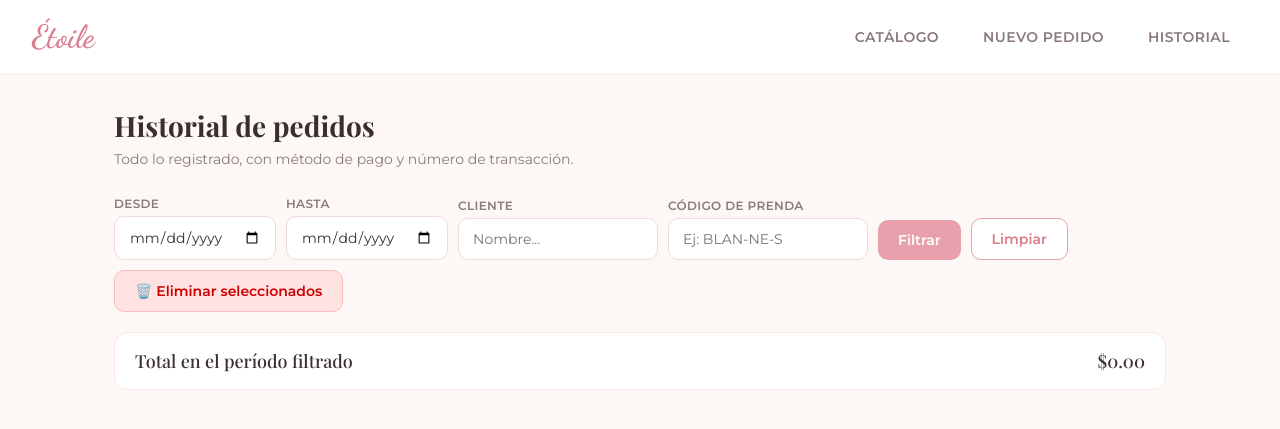
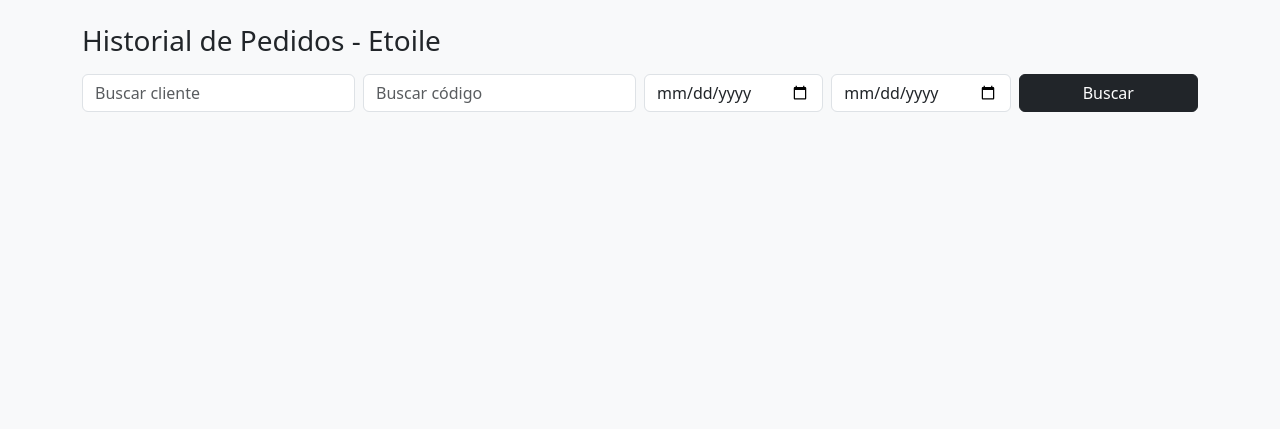
Before and after one commit to mateogirdillo-gif/etoile-admin1, a Flask app: page /historial in a window 1280 px wide. Shown: the top 429 px of the page. Run offline with Flask 3, Linux system fonts and the light colour scheme.

Commit message:
historial.html

```diff
--- a/templates/historial.html
+++ b/templates/historial.html
@@ -1,155 +1,79 @@
-{% extends "base.html" %}
-{% block title %}Historial · Étoile{% endblock %}
-{% block content %}
-{% set active = 'historial' %}
-<h1 class="page-title">Historial de pedidos</h1>
-<p class="page-sub">Todo lo registrado, con método de pago y número de transacción.</p>
+<!DOCTYPE html>
+<html lang="es">
+<head>
+<meta charset="UTF-8">
+<meta name="viewport" content="width=device-width, initial-scale=1.0">
+<title>Historial - Etoile</title>
+<link href="https://cdn.jsdelivr.net/npm/bootstrap@5.3.0/dist/css/bootstrap.min.css" rel="stylesheet">
+</head>
+<body class="bg-light">
+<div class="container mt-4">
+  <h3 class="mb-3">Historial de Pedidos - Etoile</h3>
 
-<div class="filters-row">
-  <div class="field" style="margin:0;">
-    <label>Desde</label>
-    <input type="date" id="f_desde">
+  <div class="row g-2 mb-3">
+    <div class="col-md-3"><input id="f_cliente" class="form-control" placeholder="Buscar cliente"></div>
+    <div class="col-md-3"><input id="f_codigo" class="form-control" placeholder="Buscar código"></div>
+    <div class="col-md-2"><input id="f_desde" type="date" class="form-control"></div>
+    <div class="col-md-2"><input id="f_hasta" type="date" class="form-control"></div>
+    <div class="col-md-2"><button onclick="cargar()" class="btn btn-dark w-100">Buscar</button></div>
   </div>
-  <div class="field" style="margin:0;">
-    <label>Hasta</label>
-    <input type="date" id="f_hasta">
-  </div>
-  <div class="field" style="margin:0;">
-    <label>Cliente</label>
-    <input type="text" id="f_cliente" placeholder="Nombre...">
-  </div>
-  <div class="field" style="margin:0;">
-    <label>Código de prenda</label>
-    <input type="text" id="f_codigo" placeholder="Ej: BLAN-NE-S">
-  </div>
-  <button class="primary" onclick="cargarHistorial()">Filtrar</button>
-  <button class="secondary" onclick="limpiarFiltros()">Limpiar</button>
-  <button class="secondary" onclick="eliminarSeleccionados()" style="background:#ffe2e2;color:#cc0000;border-color:#ffbcbc;">🗑️ Eliminar seleccionados</button>
+
+  <div id="contenedor" class="row"></div>
 </div>
 
-<div class="total-general-bar">
-  <span>Total en el período filtrado</span>
-  <span id="total-general">$0.00</span>
-</div>
-
-<div id="pedidos"></div>
-<div id="vacio" class="empty-state" style="display:none;">No hay pedidos que coincidan con el filtro.</div>
-
-{% endblock %}
-
-{% block extra_scripts %}
 <script>
-async function cargarHistorial() {
-  const params = new URLSearchParams();
-  const desde = document.getElementById('f_desde').value;
-  const hasta = document.getElementById('f_hasta').value;
-  const cliente = document.getElementById('f_cliente').value;
-  const codigo = document.getElementById('f_codigo').value;
-  if (desde) params.set('desde', desde);
-  if (hasta) params.set('hasta', hasta);
-  if (cliente) params.set('cliente', cliente);
-  if (codigo) params.set('codigo', codigo);
-
-  const res = await fetch('/api/historial?' + params.toString());
-  const data = await res.json();
-  const cont = document.getElementById('pedidos');
-  const vacio = document.getElementById('vacio');
-  cont.innerHTML = '';
-
-  if (!data.ok) { showToast('Error: ' + data.error, 'error'); return; }
-
-  document.getElementById('total-general').textContent = '$' + data.total_general.toFixed(2);
-
-  if (data.pedidos.length === 0) {
-    vacio.style.display = 'block';
-    return;
-  }
-  vacio.style.display = 'none';
-
-  for (const p of data.pedidos) {
-    const det = document.createElement('details');
-    det.className = 'pedido-group';
-    const pillClase = (p.metodo_pago === 'efectivo') ? 'efectivo' : 'transferencia';
-    const pillTexto = (p.metodo_pago === 'efectivo') ? 'Efectivo' : 'Transferencia';
-
-    det.innerHTML = `
-      <summary>
-        <div style="display:flex; align-items:center; gap:12px;">
-          <input type="checkbox" class="chk-pedido" value="${p.pedido_id}" onclick="event.stopPropagation()" style="width:18px;height:18px;cursor:pointer;">
-          <div>
-            <strong>${p.pedido_id}</strong> — ${p.cliente || 'Sin nombre'}
-            <div style="color:var(--muted); font-size:12px; margin-top:2px;">${p.fecha || ''} ${p.telefono ? '· ' + p.telefono : ''}</div>
+async function cargar(){
+  const cliente = document.getElementById('f_cliente').value
+  const codigo = document.getElementById('f_codigo').value
+  const desde = document.getElementById('f_desde').value
+  const hasta = document.getElementById('f_hasta').value
+  const url = `/api/pedidos?cliente=${cliente}&codigo=${codigo}&desde=${desde}&hasta=${hasta}`
+  const res = await fetch(url)
+  const data = await res.json()
+  const cont = document.getElementById('contenedor')
+  cont.innerHTML = ''
+  if(!data.length){ cont.innerHTML = '<p class="text-muted">No hay pedidos</p>'; return }
+  data.forEach(p=>{
+    let itemsHtml = p.items.map(i=>`
+      <tr>
+        <td>${i.codigo||''}</td>
+        <td>${i.prenda||''} - ${i.color||''} ${i.talla||''}</td>
+        <td>${i.cant||''}</td>
+        <td>$${i.precio||0}</td>
+        <td>$${i.subtotal||0}</td>
+      </tr>
+    `).join('')
+    cont.innerHTML += `
+      <div class="col-12 mb-3">
+        <div class="card shadow-sm">
+          <div class="card-header d-flex justify-content-between">
+            <b>${p.pedido_id} - ${p.cliente} - ${p.fecha}</b>
+            <span>${p.metodo_pago||''} | ${p.num_transaccion||''} | Tel: ${p.telefono||''}</span>
+          </div>
+          <div class="card-body p-0">
+            <table class="table table-sm mb-0">
+              <thead><tr><th>Código</th><th>Prenda</th><th>Cant</th><th>Precio</th><th>Subtotal</th></tr></thead>
+              <tbody>${itemsHtml}</tbody>
+            </table>
+          </div>
+          <div class="card-footer d-flex justify-content-between">
+            <b>Total: $${p.total.toFixed(2)}</b>
+            <button onclick="eliminar('${p.pedido_id}')" class="btn btn-sm btn-danger">Eliminar pedido</button>
           </div>
         </div>
-        <div style="display:flex; align-items:center; gap:10px;">
-          <span class="pill-pago ${pillClase}">${pillTexto}${p.metodo_pago==='transferencia' && p.num_transaccion ? ' · '+p.num_transaccion : ''}</span>
-          <strong>$${p.total.toFixed(2)}</strong>
-          <button onclick="event.preventDefault(); eliminarPedido('${p.pedido_id}')" title="Eliminar este pedido" style="background:#ffe2e2;color:#d00;border:1px solid #ffbcbc;padding:4px 8px;border-radius:6px;cursor:pointer;font-size:12px;">🗑️</button>
-        </div>
-      </summary>
-      <div class="pedido-body">
-        <table class="data-table">
-          <thead><tr><th>Prenda</th><th>Color</th><th>Talla</th><th>Cant.</th><th>Precio</th><th>Subtotal</th></tr></thead>
-          <tbody>
-            ${p.items.map(it => `
-              <tr>
-                <td>${it.prenda}</td>
-                <td>${it.color || '-'}</td>
-                <td>${it.talla || '-'}</td>
-                <td>${it.cant}</td>
-                <td>$${(it.precio||0).toFixed(2)}</td>
-                <td>$${(it.subtotal||0).toFixed(2)}</td>
-              </tr>
-            `).join('')}
-          </tbody>
-        </table>
       </div>
-    `;
-    cont.appendChild(det);
-  }
+    `
+  })
 }
 
-async function eliminarPedido(id){
-  if(!confirm(`¿Seguro que quieres eliminar el pedido ${id}? Se borrará del Excel para siempre.`)) return;
-  try {
-    const r = await fetch(`/api/pedido/${id}`, {method: 'DELETE'});
-    const data = await r.json();
-    if(data.ok){
-      showToast('Pedido ' + id + ' eliminado', 'success');
-      cargarHistorial();
-    } else {
-      showToast('Error: ' + data.error, 'error');
-    }
-  } catch(e){
-    showToast('Error de conexión', 'error');
-  }
+async function eliminar(id){
+  if(!confirm('¿Eliminar '+id+'?')) return
+  const res = await fetch(`/api/pedidos/${id}`, {method:'DELETE'})
+  const j = await res.json()
+  if(j.ok){ alert('Eliminado'); cargar() } else { alert(j.error) }
 }
 
-async function eliminarSeleccionados(){
-  const checks = document.querySelectorAll('.chk-pedido:checked');
-  if(checks.length === 0){ showToast('Marca al menos 1 pedido con el checkbox', 'error'); return; }
-  if(!confirm(`¿Borrar ${checks.length} pedido(s) seleccionado(s)? Esta acción borra del Excel y no se puede deshacer.`)) return;
-
-  let borrados = 0;
-  for(const chk of checks){
-    try{
-      const r = await fetch(`/api/pedido/${chk.value}`, {method: 'DELETE'});
-      const d = await r.json();
-      if(d.ok) borrados++;
-    } catch(e){}
-  }
-  showToast(`${borrados} pedidos eliminados`, 'success');
-  cargarHistorial();
-}
-
-function limpiarFiltros() {
-  document.getElementById('f_desde').value = '';
-  document.getElementById('f_hasta').value = '';
-  document.getElementById('f_cliente').value = '';
-  document.getElementById('f_codigo').value = '';
-  cargarHistorial();
-}
-
-cargarHistorial();
+cargar()
 </script>
-{% endblock %}
+</body>
+</html>
```
